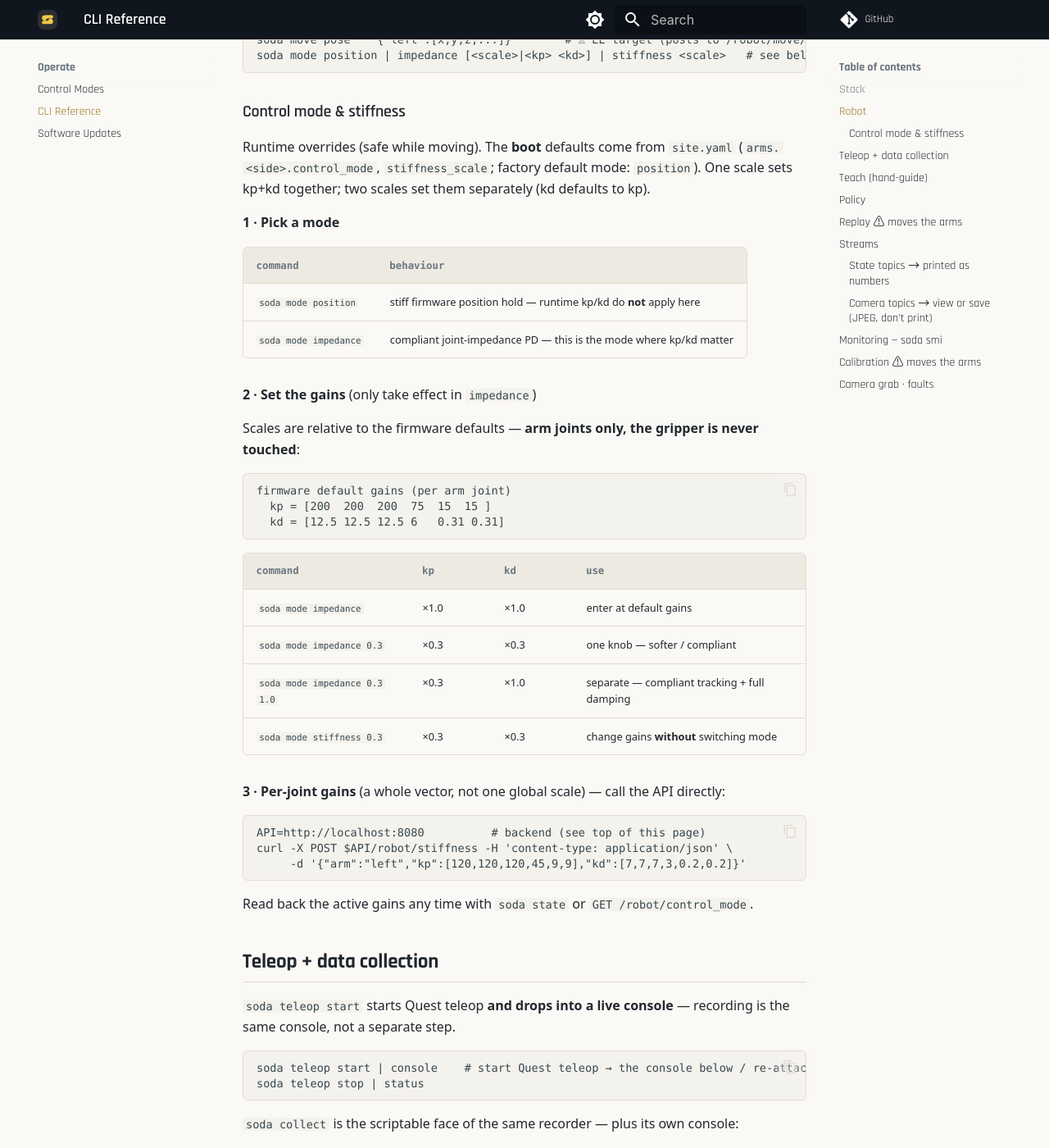
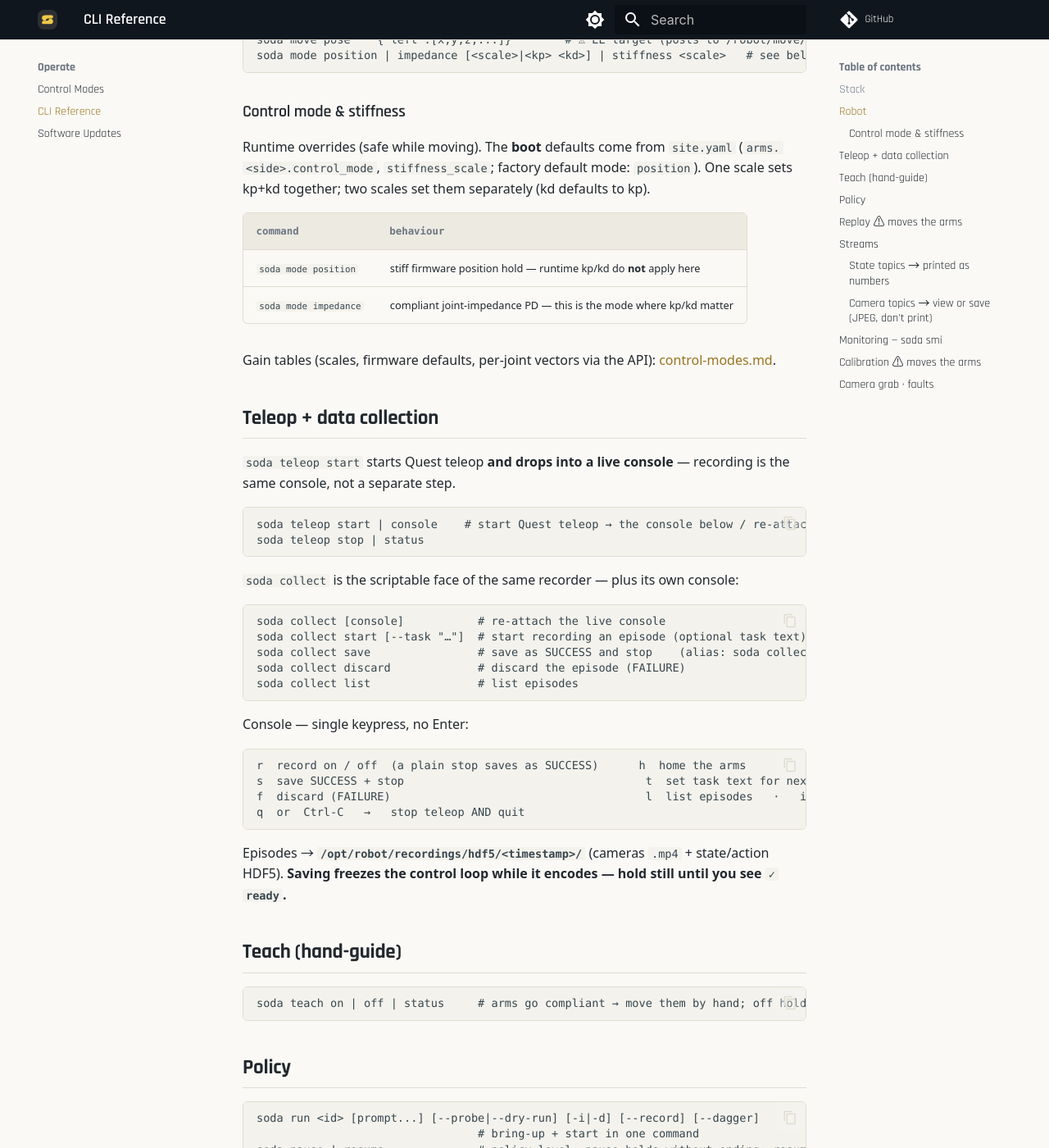
Before and after one commit to somarobotics/soda-docs, an MkDocs documentation site: the page built from docs/soda-cli-reference.md, in a window 1280 px wide and 1400 px high, scrolled down 1070 px. Shown: the whole window at 82% size. Built offline with MkDocs 1.6.1 and Material for MkDocs 9.7.7, drawn with Linux system fonts in a browser that asks for light colours; comment, search, counter and statistics services are not loaded.

Commit message:
docs: move gain tables from CLI reference into control-modes

````diff
--- a/docs/soda-cli-reference.md
+++ b/docs/soda-cli-reference.md
@@ -52,40 +52,13 @@ Runtime overrides (safe while moving). The **boot** defaults come from `site.yam
 (`arms.<side>.control_mode`, `stiffness_scale`; factory default mode: `position`).
 One scale sets kp+kd together; two scales set them separately (kd defaults to kp).
 
-**1 · Pick a mode**
-
 | command | behaviour |
 |---|---|
 | `soda mode position`  | stiff firmware position hold — runtime kp/kd do **not** apply here |
 | `soda mode impedance` | compliant joint-impedance PD — this is the mode where kp/kd matter |
 
-**2 · Set the gains** (only take effect in `impedance`)
-
-Scales are relative to the firmware defaults — **arm joints only, the gripper is never
-touched**:
-
-```
-firmware default gains (per arm joint)
-  kp = [200  200  200  75  15  15 ]
-  kd = [12.5 12.5 12.5 6   0.31 0.31]
-```
-
-| command | kp | kd | use |
-|---|---|---|---|
-| `soda mode impedance`         | ×1.0 | ×1.0 | enter at default gains |
-| `soda mode impedance 0.3`     | ×0.3 | ×0.3 | one knob — softer / compliant |
-| `soda mode impedance 0.3 1.0` | ×0.3 | ×1.0 | separate — compliant tracking + full damping |
-| `soda mode stiffness 0.3`     | ×0.3 | ×0.3 | change gains **without** switching mode |
-
-**3 · Per-joint gains** (a whole vector, not one global scale) — call the API directly:
-
-```
-API=http://localhost:8080          # backend (see top of this page)
-curl -X POST $API/robot/stiffness -H 'content-type: application/json' \
-     -d '{"arm":"left","kp":[120,120,120,45,9,9],"kd":[7,7,7,3,0.2,0.2]}'
-```
-
-Read back the active gains any time with `soda state` or `GET /robot/control_mode`.
+Gain tables (scales, firmware defaults, per-joint vectors via the API):
+[control-modes.md](control-modes.md).
 
 ## Teleop + data collection
 
````
Also changed, not shown: docs/control-modes.md (+29 -0 lines).
